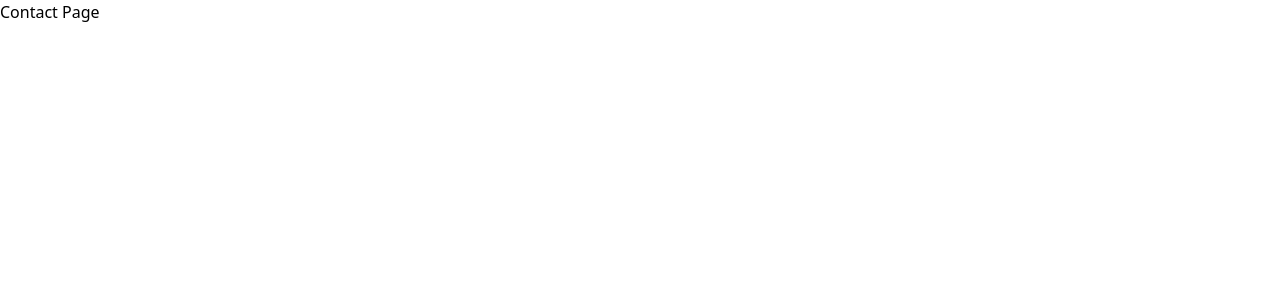
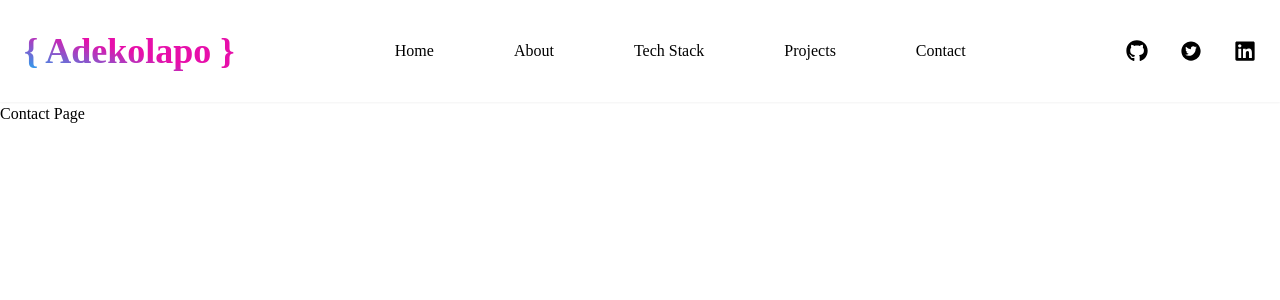
Before and after one commit to deltech-designs/adekolapo-portfilio, a React (Vite) app: page /contact in a window 1280 px wide. Shown: the top 300 px of the page. Built offline with nearby package versions, Linux system fonts and the light colour scheme.

Commit message:
added navbar to all page

```diff
--- a/package.json
+++ b/package.json
@@ -12,6 +12,7 @@
   "dependencies": {
     "react": "^18.2.0",
     "react-dom": "^18.2.0",
+    "react-icons": "^5.0.1",
     "react-router-dom": "^6.22.3"
   },
   "devDependencies": {
--- /dev/null
+++ b/src/components/Navbar.jsx
@@ -0,0 +1,144 @@
+import { useState } from "react";
+import { Link } from "react-router-dom";
+import { MdOutlineMenu } from "react-icons/md";
+import { FaGithub } from "react-icons/fa";
+import { AiFillTwitterCircle } from "react-icons/ai";
+import { FaLinkedin } from "react-icons/fa";
+import { RxCross2 } from "react-icons/rx";
+
+function Navbar() {
+  const [isOpen, setIsOpen] = useState(false);
+
+  const toggleNavbar = () => {
+    setIsOpen(!isOpen);
+  };
+
+  return (
+    <div>
+      {/* Navigation bar  */}
+      <nav className="bg-white shadow-sm">
+        <div className=" lg:container mx-auto px-2 py-4 md:p-2">
+          <div className="p-2 md:p-2 lg:p-4 flex justify-between items-center">
+            {/* Logo on Large Screen  */}
+            <div className="flex items-center gap-2">
+              <div className="flex-shrink-0 cursor-pointer">
+                {/* <img
+                  className="w-28 md:w-3/4 lg:w-full"
+                  src="assets/logo.png"
+                  alt="Furniro Logo"
+                /> */}
+                <div className="text-24 md:text-36 font-semibold bg-gradient-to-tr from-cyan via-magenta to-magenta text-transparent bg-clip-text">
+                  {"{ Adekolapo }"}
+                </div>
+              </div>
+            </div>
+
+            {/* Navbar Links  */}
+            <div className="hidden md:flex justify-between  gap-20">
+              <ul className="flex justify-between items-center gap-20 md:gap-10 lg:gap-20 font-sans font-medium">
+                <li>
+                  <Link to="/">Home</Link>
+                </li>
+                <li>
+                  <Link to="/about">About</Link>
+                </li>
+                <li>
+                  <Link to="/tech-stack">Tech Stack</Link>
+                </li>
+                <li>
+                  <Link to="/projects">Projects</Link>
+                </li>
+                <li>
+                  <Link to="/contact">Contact</Link>
+                </li>
+              </ul>
+            </div>
+
+            <div className="flex items-center gap-3 md:gap-3 lg:gap-8">
+              <Link to="/signup">
+                <FaGithub
+                  size={22}
+                  className="hidden md:flex cursor-pointer text-2xl md:text-lg lg:text-xl"
+                />
+              </Link>
+
+              <AiFillTwitterCircle
+                size={22}
+                className="hidden md:flex cursor-pointer text-2xl md:text-lg lg:text-9xl"
+              />
+
+              <FaLinkedin
+                size={22}
+                className="hidden md:flex lg:flex cursor-pointer text-2xl md:text-lg lg:text-xl"
+              />
+            </div>
+
+            <div className="block md:hidden">
+              <MdOutlineMenu size={25} onClick={toggleNavbar} />
+            </div>
+          </div>
+
+          {isOpen && (
+            <div>
+              <div className="md:hidden w-full fixed top-0 left-0  transition-all bg-white shadow-lg h-full z-50 px-3 py-5 md:p-2">
+                {/* Tog */}
+                <div className="flex justify-between  items-center gap-3">
+                  <div className="text-24 md:text-36 font-semibold bg-gradient-to-tr from-cyan via-magenta to-magenta text-transparent bg-clip-text">
+                    {"{ Adekolapo }"}
+                  </div>
+
+                  <RxCross2
+                    className="text-xl text-black font-extrabold"
+                    size={25}
+                    onClick={toggleNavbar}
+                  />
+                </div>
+
+                <div className="px-2 pt-2 pb-3 space-y-1 sm:px-3 flex flex-col gap-8">
+                  <ul className="flex flex-col items-start gap-4 md:gap-8 mt-8">
+                    <li>
+                      <Link to="/">Home</Link>
+                    </li>
+                    <li>
+                      <Link to="/about">About</Link>
+                    </li>
+                    <li>
+                      <Link to="/tech-stack">Tech Stack</Link>
+                    </li>
+                    <li>
+                      <Link to="/projects">Projects</Link>
+                    </li>
+                    <li>
+                      <Link to="/contact">Contact</Link>
+                    </li>
+                  </ul>
+                  <div className="flex items-center gap-3 md:gap-3 lg:gap-8">
+                    <Link to="/signup">
+                      <FaGithub
+                        size={22}
+                        className="cursor-pointer text-2xl md:text-lg lg:text-xl"
+                      />
+                    </Link>
+
+                    <AiFillTwitterCircle
+                      size={22}
+                      className="cursor-pointer text-2xl md:text-lg lg:text-9xl"
+                    />
+
+                    <FaLinkedin
+                      size={22}
+                      className="lg:flex cursor-pointer text-2xl md:text-lg lg:text-xl"
+                    />
+                  </div>
+                </div>
+              </div>
+              <div className="bg-black opacity-25 w-full h-full"></div>
+            </div>
+          )}
+        </div>
+      </nav>
+    </div>
+  );
+}
+
+export default Navbar;
--- a/src/screens/About.jsx
+++ b/src/screens/About.jsx
@@ -1,3 +1,10 @@
-export default function Abbout() {
-  return <div>About Page</div>;
+import Navbar from "../components/Navbar";
+
+export default function About() {
+  return (
+    <div>
+      <Navbar />
+      About Page
+    </div>
+  );
 }
--- a/src/screens/Contact.jsx
+++ b/src/screens/Contact.jsx
@@ -1,3 +1,9 @@
+import Navbar from "../components/Navbar";
 export default function Contact() {
-  return <div>Contact Page</div>;
+  return (
+    <div>
+      <Navbar />
+      Contact Page
+    </div>
+  );
 }
--- a/src/screens/Home.jsx
+++ b/src/screens/Home.jsx
@@ -1,3 +1,10 @@
+import Navbar from "../components/Navbar";
+
 export default function Home() {
-  return <div>Landing Page</div>;
+  return (
+    <div>
+      <Navbar />
+      Page
+    </div>
+  );
 }
--- a/src/screens/Projects.jsx
+++ b/src/screens/Projects.jsx
@@ -1,3 +1,10 @@
+import Navbar from "../components/Navbar";
+
 export default function Projects() {
-  return <div>Projects Page</div>;
+  return (
+    <div>
+      <Navbar />
+      Projects Page
+    </div>
+  );
 }
--- a/src/screens/TechStack.jsx
+++ b/src/screens/TechStack.jsx
@@ -1,3 +1,10 @@
+import Navbar from "../components/Navbar";
+
 export default function TechStack() {
-  return <div>TechStack Page</div>;
+  return (
+    <div>
+      <Navbar />
+      TechStack Page
+    </div>
+  );
 }
--- a/tailwind.config.js
+++ b/tailwind.config.js
@@ -2,7 +2,38 @@
 export default {
   content: ["./index.html", "./src/**/*.{js,ts,jsx,tsx}"],
   theme: {
-    extend: {},
+    container: {
+      padding: "5rem",
+    },
+
+    mdContainer: {
+      padding: "2rem",
+    },
+
+    fontFamily: {
+      sans: "poppins",
+    },
+
+    fontSize: {
+      12: "12px",
+      16: "16px",
+      18: "18px",
+      20: "20px",
+      22: "22px",
+      24: "24px",
+      32: "32px",
+      36: "36px",
+      48: "48px",
+      50: "50px",
+    },
+    extend: {
+      colors: {
+        white: "#ffffff",
+        black: "#000000",
+        magenta: "#E70FAA",
+        cyan: "#00C0FD",
+      },
+    },
   },
   plugins: [],
 };
```
Also changed, not shown: 2 other files (tests, documents, lock files or other folders).
